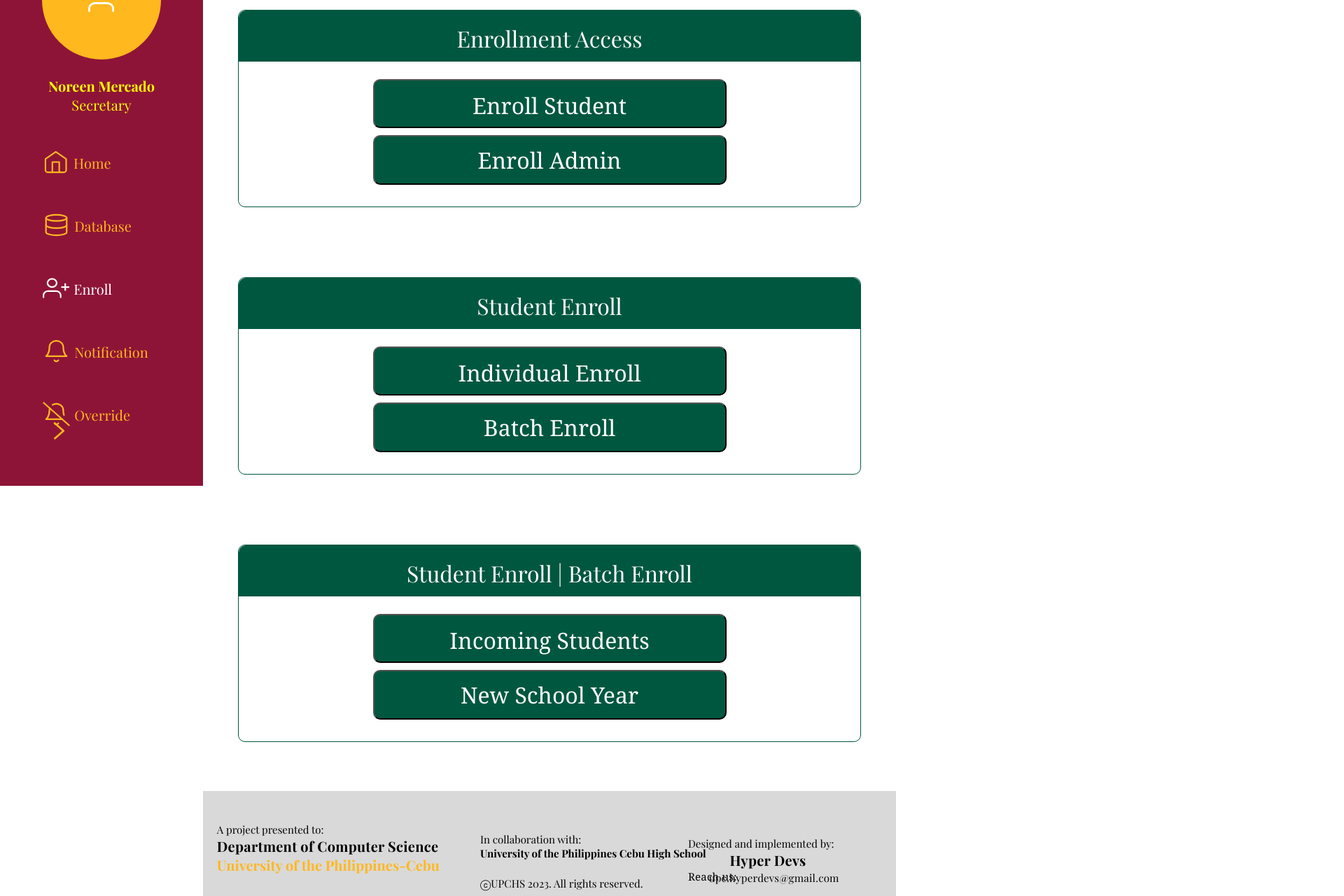
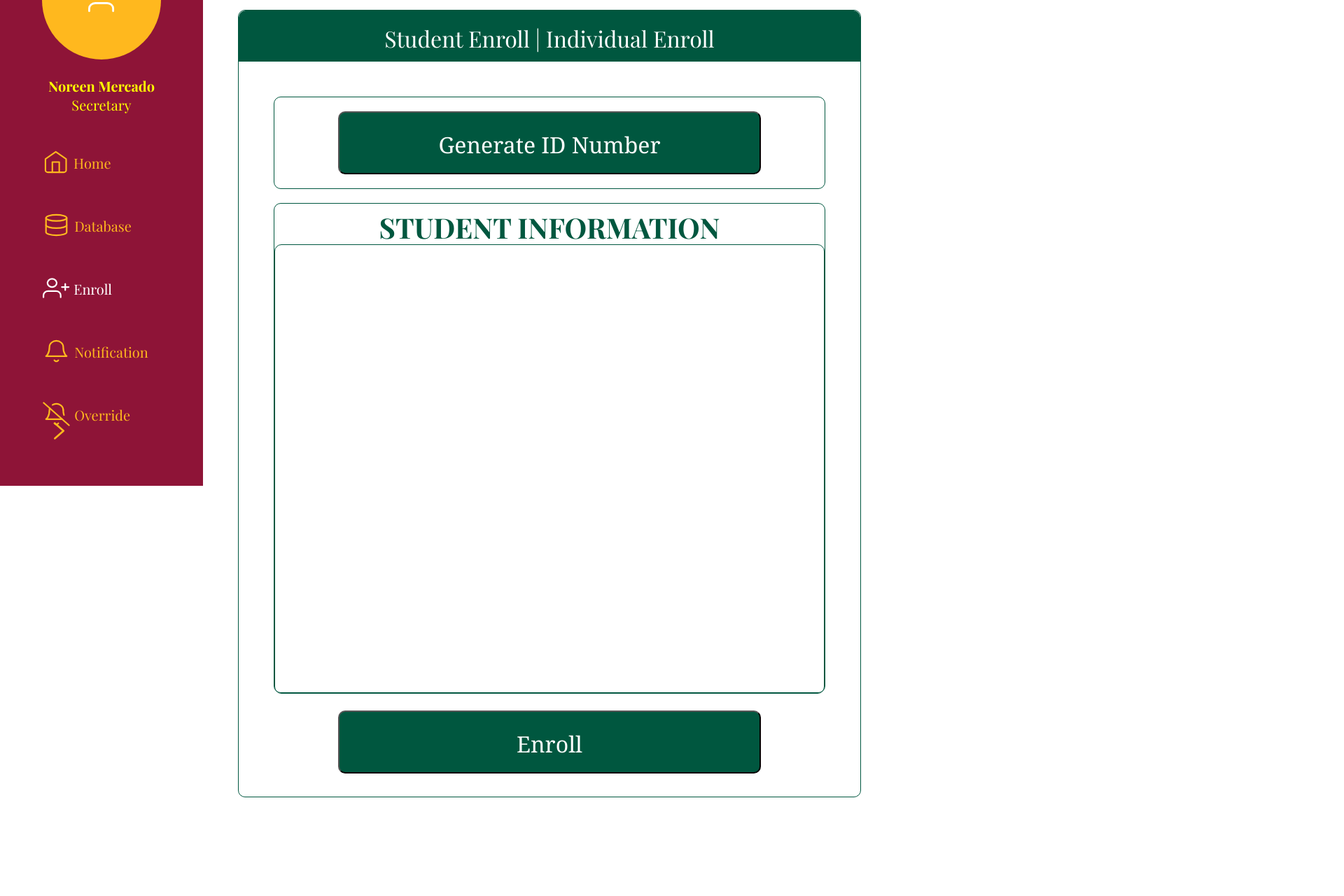
Before and after one commit to Hyper-Devs/Hyper-Devs, a React (Create React App) app in the folder client/: page /enroll in a window 1280 px wide. Shown: the part 106-1386 px from the top of the page at 70% size, 1920 px wide, since content can reach past the window. After the commit the page ends 1317 px from the top, so only its background shows below. Built offline with nearby package versions, Linux system fonts and the light colour scheme; the HTML template or start-up script is replaced by a standard one; a web font is replaced by a local one.

Commit message:
changed to static for now for convenience

```diff
--- /dev/null
+++ b/client/src/Components/Enrollment/Enroll-a-Student-Box.css
@@ -0,0 +1,140 @@
+/* @import url('https://fonts.google.com/specimen/Alegreya+Sans')  */
+
+*{
+    box-sizing: border-box;
+}
+.enroll-a-student-section-container{
+
+    position: relative;
+    display: flex;
+    align-items: center;
+    flex-direction: row-reverse;
+    width: 100%;
+    height: 100%;
+    padding: 50px;
+    /* margin:50px; */
+}
+
+
+
+.enroll-a-student-section-container .E-a-student-container1{
+    /* display: block; */
+    /* position: static; */
+    width: 100%;
+    height: 1125px;
+
+    box-sizing: border-box;
+    border: 1px solid #00573F;
+    border-radius: 10px;
+    justify-content: center;
+    /* padding: 20px; */
+}
+.enroll-a-student-section-container .E-a-student-container2{
+    width: 100%;
+    height: 72.93px;
+
+    background: #00573F;
+    border-radius: 10px 10px 0px 0px;
+
+    text-align: center;
+
+    font-family: 'Cambria';
+    font-style: normal;
+    font-weight: 400;
+    font-size: 32px;
+    line-height: 80px;
+
+    color: #FFFFFF;
+}
+
+.E-a-student-container1 .E-a-student-form {
+    position: static;
+    display: block;
+    width: 100%;
+    height: 100%;
+    padding: 50px;
+}
+
+.E-a-student-container1 .E-a-student-container3{
+
+    width: 100%;
+    height: fit-content;
+
+    padding: 20px;
+    border: 1px solid #00573F;
+    border-radius: 10px;
+}
+.E-a-student-container1 .E-a-student-container4{
+    width: 100%;
+    height: 700px;
+    margin-top: 20px;
+
+    padding-top: 10px;
+
+    border: 1px solid #00573F;
+    border-radius: 10px;
+
+    font-family: 'Cambria';
+    font-style: normal;
+    font-weight: 900;
+    font-size: 40px;
+    line-height: 48px;
+    text-align: center;
+
+    color: #00573F;
+}
+.E-a-student-container1 .E-a-student-container5{
+    width: 100%;
+    height: 642px;
+    border: 1px solid #00573F;
+    border-radius: 10px;
+}
+
+.E-a-student-container3 .E-a-student-generate-ID-button{
+    /* position: relative; */
+    display: block;
+    width: 603.96px;
+    height: 90.27px;
+    padding-top: 5px;
+    margin: 0 auto;
+
+    background: #00573F;
+    border-radius: 10px;
+
+    font-family: 'Cambria';
+    font-style: normal;
+    font-weight: 400;
+    font-size: 32px;
+    line-height: 43px;
+    justify-content:center;
+
+    /* margin-top: 25px; */
+
+    color: #FFFFFF;
+
+    cursor: pointer;
+}
+.E-a-student-container1 .E-a-student-enroll-button{
+    /* position: relative; */
+    display: block;
+    width: 603.96px;
+    height: 90.27px;
+    padding-top: 5px;
+    margin: 0 auto;
+
+    background: #00573F;
+    border-radius: 10px;
+
+    font-family: 'Cambria';
+    font-style: normal;
+    font-weight: 400;
+    font-size: 32px;
+    line-height: 43px;
+    justify-content:center;
+
+    margin-top: 25px;
+
+    color: #FFFFFF;
+
+    cursor: pointer;
+}
--- a/client/src/Components/Enrollment/EnrollBox.jsx
+++ b/client/src/Components/Enrollment/EnrollBox.jsx
@@ -20,8 +20,8 @@ function EnrollBox(){
 
             <div className="E-container2"><p>Enrollment Access</p></div>
                 <div className="enroll-buttons">
-                    <button className="enroll-student-button">Enroll Student</button>
-                    <button className="enroll-admin-button">Enroll Admin</button></div>
+                    <button className="enroll-student-button">Student Enroll</button>
+                    <button className="enroll-admin-button">Admin Enroll</button></div>
                 </div>
         </div>
 
--- a/client/src/Components/footer.css
+++ b/client/src/Components/footer.css
@@ -1,5 +1,5 @@
 .page-footer{
-  position: static;
+  position: fixed;
   flex-direction: column;
   height: 150px;
   width: 100%;
--- a/client/src/Pages/Enrollment/Enrollment.jsx
+++ b/client/src/Pages/Enrollment/Enrollment.jsx
@@ -6,17 +6,20 @@ import Footer from '../../Components/footer'
 import EnrollBox from '../../Components/Enrollment/EnrollBox'
 import EnrollStudentBox from "../../Components/Enrollment/Enroll-Student-Box";
 import EnrollBatchStudentBox from "../../Components/Enrollment/Enroll-Batch-Student-Box";
+import EnrollaStudentBox from "../../Components/Enrollment/Enroll-a-Student-Box";
 
 function Enrollment(){
     return(
         <div className="enroll-container">
             <div className="enroll-page">
-                <div className="enroll-page-title"><p>Enroll</p></div>
+                <div className="enroll-page-title"><p>System Enroll</p></div>
                 <div className="enroll-components">
-                    <EnrollBox/>
+                    {/* <EnrollBox/>
                     <EnrollStudentBox/>
-                    <EnrollBatchStudentBox/>
-                    <Footer/>
+                    <EnrollBatchStudentBox/> */}
+                    <EnrollaStudentBox/>
+                    {/* <Footer/> */}
+
                     </div>
 
             </div>
```
